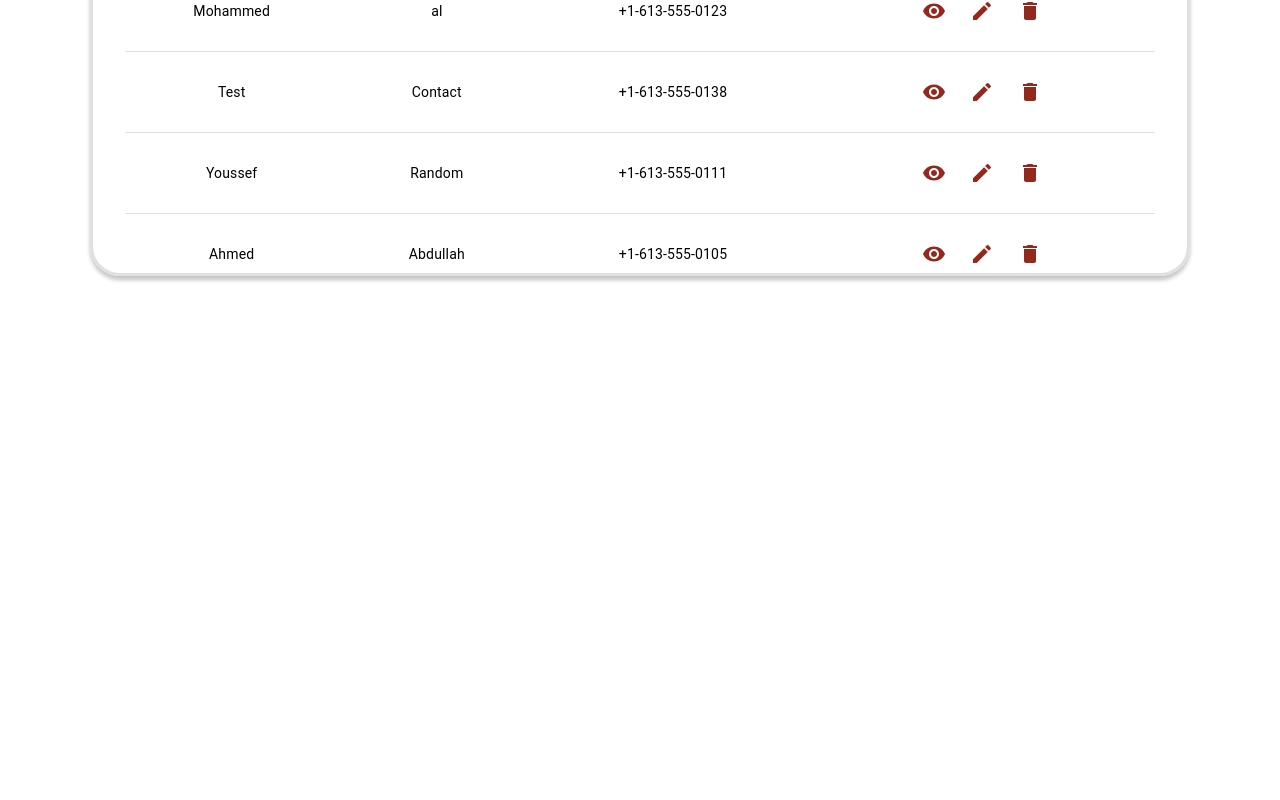
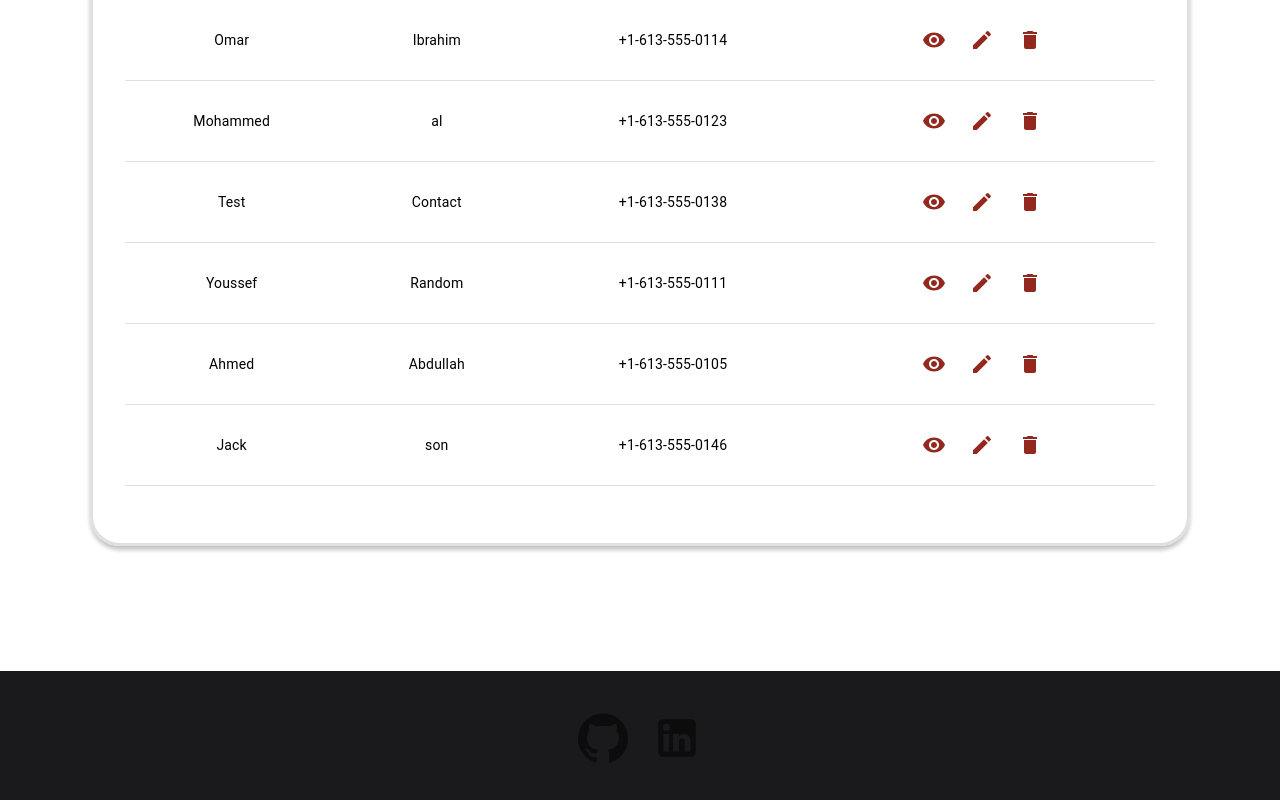
Before and after one commit to Ahmed-I-Abdullah/zoomtify-front-end, a React (Create React App) app: page / in a window 1280 px wide. Shown: the part 1092-1892 px from the top of the page. Before the commit the page ends 1518 px from the top, so only its background shows below. Built offline with nearby package versions, Linux system fonts and the light colour scheme.

Commit message:
feat: add footer

```diff
--- a/src/components/ContactsTable.tsx
+++ b/src/components/ContactsTable.tsx
@@ -61,7 +61,7 @@ const useStyles = makeStyles((theme) => ({
     boxShadow: "0px 4px 4px #C4C4C4",
     borderRadius: "30px",
     minWidth: "0px",
-    margin: "50px 0px",
+    margin: "125px 0px",
   },
 }));
 
@@ -111,7 +111,7 @@ const ContactsTable: React.FC<ContactsTableProps> = ({}) => {
             </Grid>
           </Grid>
           <Grid item container justify="flex-end" xs={12}>
-            <TableContainer style={{ overflowY: "scroll", height: "55vh" }}>
+            <TableContainer style={{ overflowY: "scroll", height: "calc(100vh - 200px)" }}>
               <Table aria-label="contacts table">
                 <TableHead>
                   <TableRow>
--- /dev/null
+++ b/src/components/Footer.tsx
@@ -0,0 +1,42 @@
+import React from "react";
+import { makeStyles, IconButton } from "@material-ui/core";
+import GitHubIcon from "@material-ui/icons/GitHub";
+import LinkedInIcon from "@material-ui/icons/LinkedIn";
+
+const useStyles = makeStyles((theme) => ({
+  footerContainer: {
+    backgroundColor: "#1A1A1D",
+    minHeight: "7em",
+    width: "100%",
+    position: "relative",
+    bottom: "0",
+    textAlign: "center",
+  },
+  contactInfo: {
+    display: "inline-block",
+    width: "200px",
+    margin: "30px auto",
+  },
+  contactIcon: {
+    width: "50px",
+    height: "50px",
+  },
+}));
+
+const Footer: React.FC = () => {
+  const classes = useStyles();
+  return (
+    <div className={classes.footerContainer}>
+      <div className={classes.contactInfo}>
+        <IconButton aria-label="github">
+          <GitHubIcon className={classes.contactIcon} />
+        </IconButton>
+        <IconButton aria-label="linkedin">
+          <LinkedInIcon className={classes.contactIcon} />
+        </IconButton>
+      </div>
+    </div>
+  );
+};
+
+export default Footer;
--- a/src/components/MeetingsTable.tsx
+++ b/src/components/MeetingsTable.tsx
@@ -16,8 +16,6 @@ import {
 import SearchIcon from "@material-ui/icons/Search";
 import AddIcon from "@material-ui/icons/Add";
 import { MeetingStatus } from "../models/Enums";
-
-interface MeetingsTableProps {}
 
 const Meetings = [
   {
@@ -77,11 +75,11 @@ const useStyles = makeStyles((theme) => ({
     boxShadow: "0px 4px 4px #C4C4C4",
     borderRadius: "30px",
     minWidth: "0px",
-    margin: "50px 0px",
+    margin: "25px 0px",
   },
 }));
 
-const MeetingsTable: React.FC<MeetingsTableProps> = ({}) => {
+const MeetingsTable: React.FC = () => {
   const classes = useStyles();
   const [searchText, setSearchText] = useState(""); // to use for search bar
   return (
@@ -127,7 +125,7 @@ const MeetingsTable: React.FC<MeetingsTableProps> = ({}) => {
             </Grid>
           </Grid>
           <Grid item container justify="flex-end" xs={12}>
-            <TableContainer style={{ overflowY: "scroll", height: "55vh" }}>
+            <TableContainer style={{ overflowY: "scroll", height: "calc(100vh - 300px)" }}>
               <Table aria-label="meetings table">
                 <TableHead>
                   <TableRow>
--- a/src/components/NavBar.tsx
+++ b/src/components/NavBar.tsx
@@ -2,7 +2,6 @@ import React from "react";
 import { Link } from "react-router-dom";
 import { makeStyles, Button } from "@material-ui/core";
 import Logo from "../assets/logo.svg";
-import { theme } from "../theme/theme";
 
 interface NavBarProps {
   showLogIn: boolean;
--- a/src/index.tsx
+++ b/src/index.tsx
@@ -8,7 +8,7 @@ ReactDOM.render(
   <React.StrictMode>
     <App />
   </React.StrictMode>,
-  document.getElementById('root')
+  document.getElementById('root'),
 );
 
 // If you want to start measuring performance in your app, pass a function
--- a/src/pages/Meetings.tsx
+++ b/src/pages/Meetings.tsx
@@ -3,6 +3,7 @@ import { makeStyles } from "@material-ui/core";
 import NavBar from "../components/NavBar";
 import MeetingsTable from "../components/MeetingsTable";
 import ContactsTable from "../components/ContactsTable";
+import Footer from '../components/Footer';
 
 interface MeetingsProps {}
 
@@ -21,7 +22,7 @@ export const Meetings: React.FC<MeetingsProps> = ({}) => {
       <NavBar showLogIn={false} />
       <MeetingsTable />
       <ContactsTable />
-      <div style={{height: '100px'}}/>
+      <Footer />
     </div>
   );
 };
```
Also changed, not shown: src/App.tsx (+7 -8 lines), src/setupTests.ts (deleted, +0 -5 lines), 1 other file (tests, documents, lock files or other folders).
